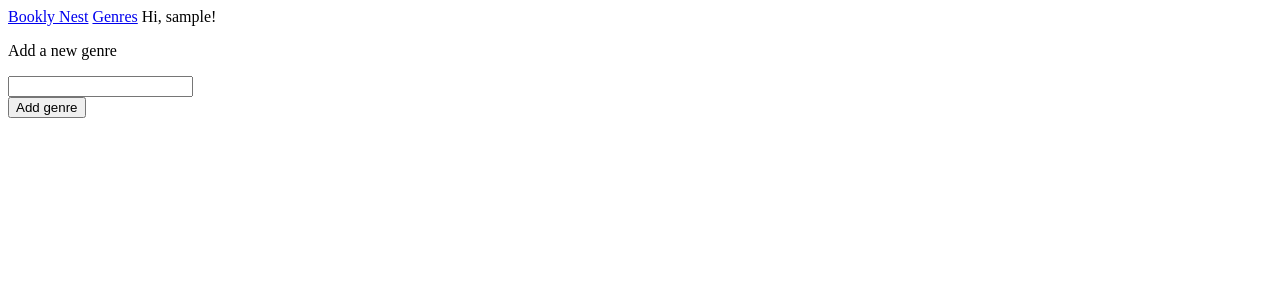
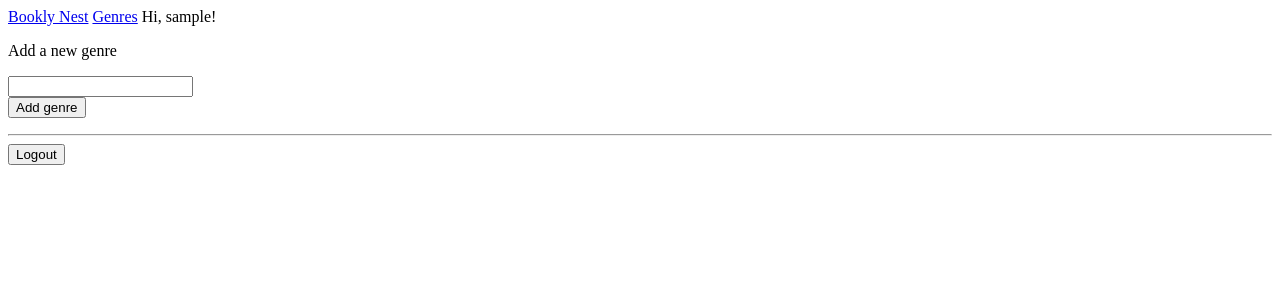
Before and after one commit to dimipash/Book_tracker, a Django app: page /new_genre/ in a window 1280 px wide. Shown: the top 300 px of the page. Run offline with Django 5.2, Linux system fonts and the light colour scheme; the visitor is signed in with stand-in values (Sample User, id 1); parts of the project's set-up code (start-up, migrations or seed data) failed here and were passed over.

Commit message:
add logout

```diff
--- a/bookly/settings.py
+++ b/bookly/settings.py
@@ -115,5 +115,5 @@ DEFAULT_AUTO_FIELD = "django.db.models.BigAutoField"
 
 # My settings
 
-LOGIN_URL = "accounts:login"
 LOGIN_REDIRECT_URL = "bookly_nest:index"
+LOGOUT_REDIRECT_URL = "bookly_nest:index"
--- a/bookly_nest/templates/bookly_nest/base.html
+++ b/bookly_nest/templates/bookly_nest/base.html
@@ -2,12 +2,19 @@
     <a href="{% url "bookly_nest:index" %}">Bookly Nest</a>
     <a href="{% url "bookly_nest:genres" %}">Genres</a>
     {% if user.is_authenticated %}
-       Hi, {{user.username}}!
+        Hi, {{user.username}}!
     {% else %}
         <a href="{% url "accounts:login" %}">Login</a>
     {% endif %}
 </p>
 
-
 {% block content %}
 {% endblock content %}
+
+{% if user.is_authenticated %}
+<hr />
+    <form method="post" action="{% url "accounts:logout" %}">
+        {% csrf_token %}
+        <button type="submit">Logout</button>
+    </form>
+{% endif %}
--- a/bookly_nest/templates/bookly_nest/index.html
+++ b/bookly_nest/templates/bookly_nest/index.html
@@ -1,4 +1,4 @@
 {%extends "bookly_nest/base.html" %}
 {% block content %}
-    <p> Add your books </p>
+    <p> Add your books and keep track of your reading progress 😊</p>
 {% endblock %}
```
